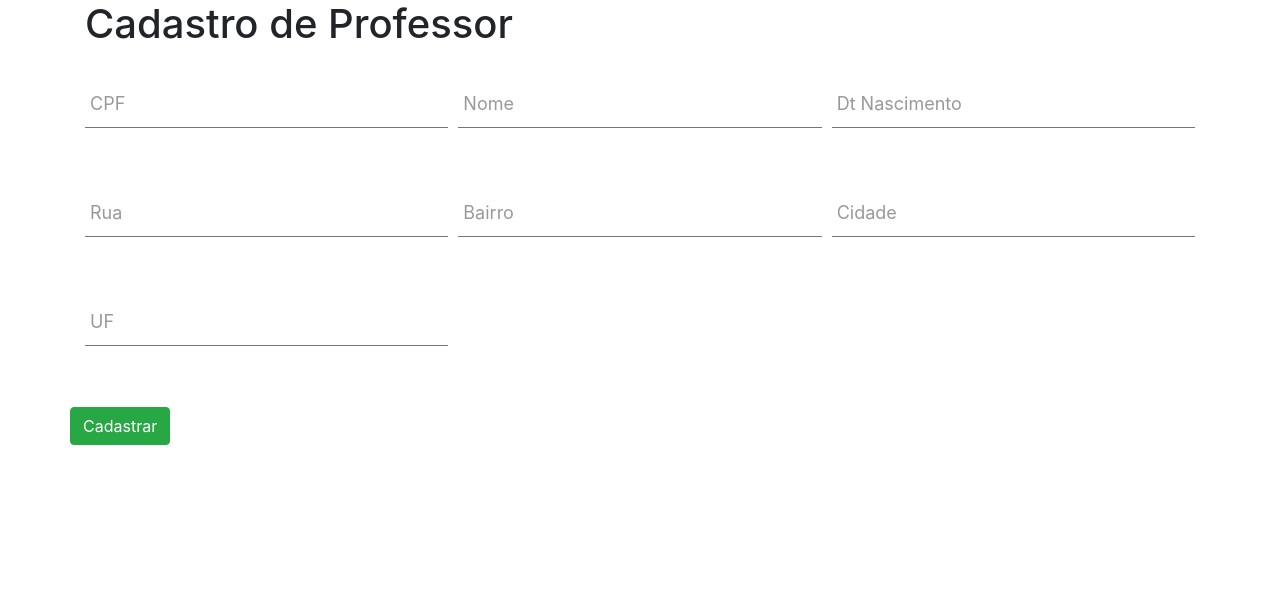
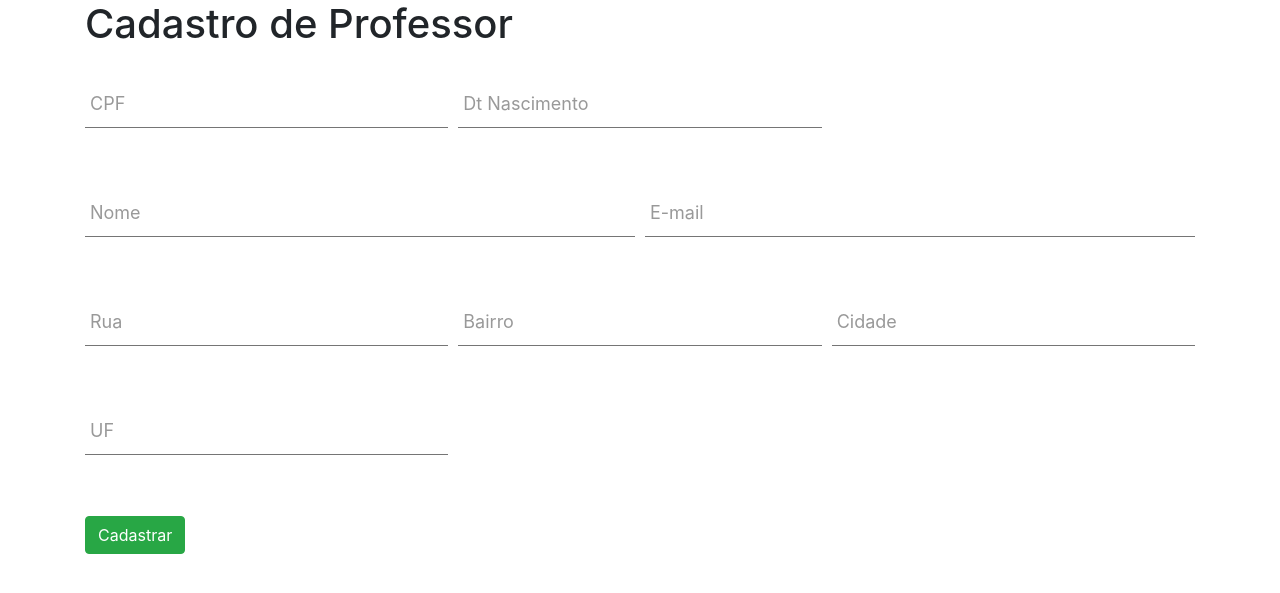
Before and after one commit to matheuskaio/SistemaGerenciamentoQuestoes, a Django app: template apps/professor/templates/professor/professor_form.html in a window 1280 px wide. Shown: the part 56-649 px from the top of the page. Run offline with Django 3.2, Linux system fonts and the light colour scheme; the template is opened without the code that fills it, so the values that code supplies are empty; some libraries are stand-ins or nearby versions.

Commit message:
- Adicionar Aluno e professor funcionando

```diff
--- a/apps/aluno/models.py
+++ b/apps/aluno/models.py
@@ -2,6 +2,8 @@ from django.contrib.auth.models import User
 from django.db import models
 
 # Create your models here.
+from django.urls import reverse
+
 
 class Pessoa(models.Model):
 
@@ -20,3 +22,7 @@ class Aluno(Pessoa):
 
     def __str__(self):
         return "Aluno: " + self.nome
+
+
+    def get_absolute_url(self):
+        return reverse('page-home')
--- a/apps/aluno/templates/aluno/aluno_form.html
+++ b/apps/aluno/templates/aluno/aluno_form.html
@@ -3,7 +3,8 @@
 {% block main %}
     <h1>Cadastro de Aluno</h1>
     <br>
-    <form action="">
+    <form method="POST">
+        {% csrf_token %}
         <div class="row">
             <div class="col-md-12">
                 <div class="form-row">
--- a/apps/professor/models.py
+++ b/apps/professor/models.py
@@ -1,4 +1,5 @@
 from django.db import models
+from django.urls import reverse
 
 from apps.aluno import models
 
@@ -7,3 +8,7 @@ class Professor(models.Pessoa):
 
     def __str__(self):
         return "Professor: " + self.nome
+
+
+    def get_absolute_url(self):
+        return reverse('page-home')
--- a/apps/professor/templates/professor/professor_form.html
+++ b/apps/professor/templates/professor/professor_form.html
@@ -3,7 +3,8 @@
 {% block main %}
     <h1>Cadastro de Professor</h1>
     <br>
-    <form action="">
+    <form method="POST">
+        {% csrf_token %}
         <div class="row">
             <div class="col-md-12">
                 <div class="form-row">
@@ -17,14 +18,6 @@
                     </div>
                     <div class="form-group col-md-4">
                         <div class="group">
-                            <input type="text" name="nome" id="id_nome" required>
-                            <span class="highlight"></span>
-							<span class="bar"></span>
-                            <label for="id_nome">Nome</label>
-                        </div>
-                    </div>
-                    <div class="form-group col-md-4">
-                        <div class="group">
                             <input type="text" name="data_nascimento" id="id_data_nascimento" required>
                             <span class="highlight"></span>
 							<span class="bar"></span>
@@ -33,6 +26,31 @@
                     </div>
                 </div>
             </div>
+
+            <div class="col-md-12">
+                <div class="form-row">
+                     <div class="form-group col-md-6">
+                        <div class="group">
+                            <input type="text" name="nome" id="id_nome" required>
+                            <span class="highlight"></span>
+							<span class="bar"></span>
+                            <label for="id_nome">Nome</label>
+                        </div>
+                    </div>
+                     <div class="form-group col-md-6">
+                        <div class="group">
+                            <input type="text" name="email" id="id_email" required>
+                            <span class="highlight"></span>
+							<span class="bar"></span>
+                            <label for="id_email">E-mail</label>
+                        </div>
+                    </div>
+                </div>
+            </div>
+
+
+
+
             <div class="col-md-12">
                 <div class="form-row">
                     <div class="form-group col-md-4">
@@ -71,6 +89,7 @@
 							<span class="bar"></span>
                         </div>
                     </div>
+                </div>
             </div>
         </div>
         <button type="submit" class="btn btn-success">Cadastrar</button>
```
Also changed, not shown: apps/professor/views.py (+9 -1 lines).
